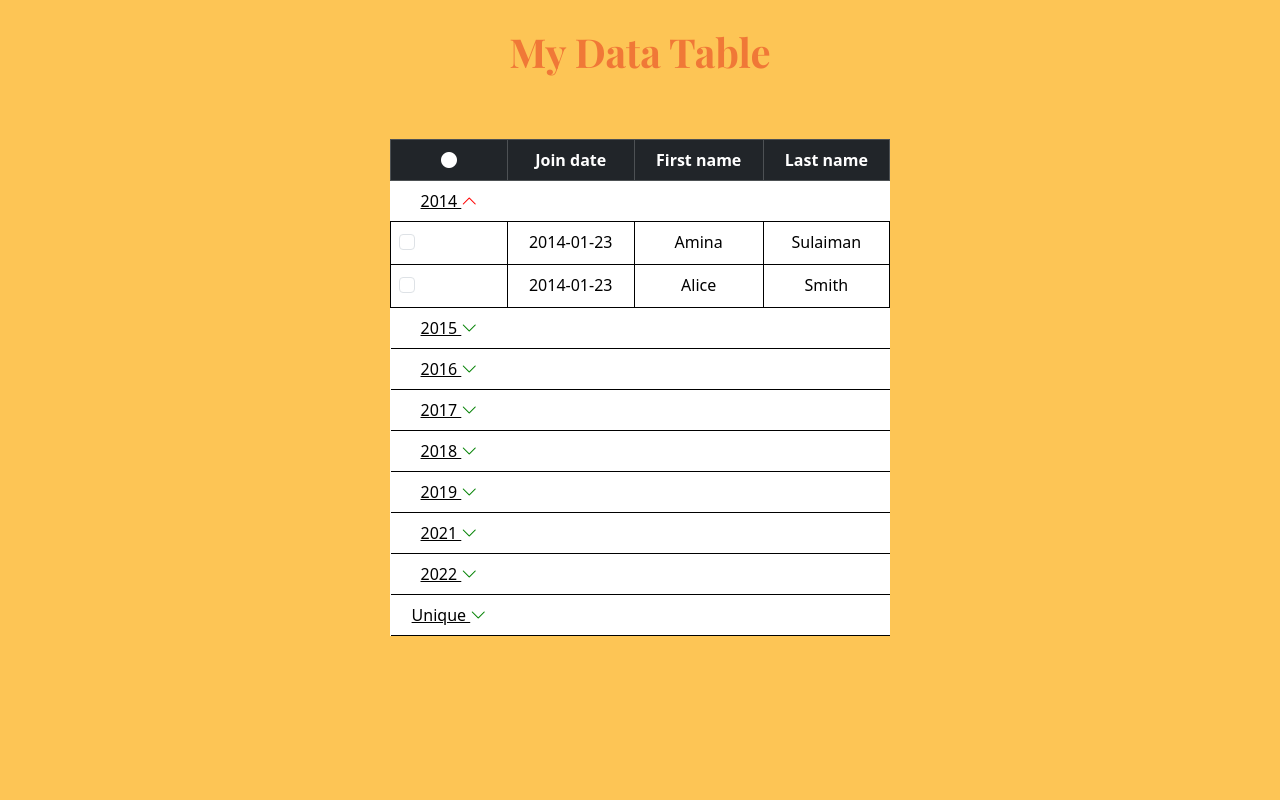
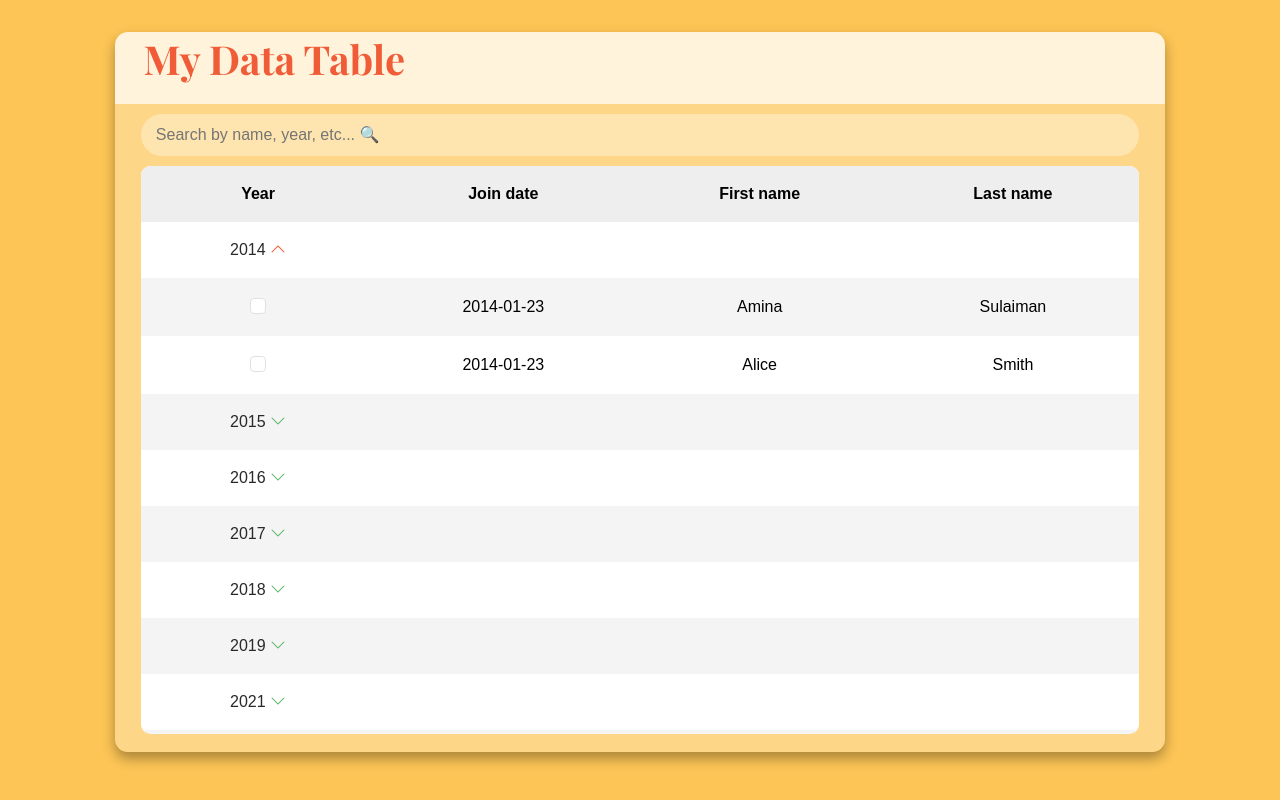
Before and after one commit to YoussefYFA/DataBurger, a website: page index.html in a window 1280 px wide. Both pictures are taken after a click on the element "2014". Drawn offline with nearby package versions, Linux system fonts and the light colour scheme; a web font is replaced by a local one.

```diff
--- a/index.html
+++ b/index.html
@@ -16,22 +16,36 @@
 </head>
 <body>
 
-
-    <div class="container">
-        <h1 class="titleX">My Data Table</h1>
-        <div class="table-container"><table class="tableX table table-bordered table-hover col text-center">
-        <thead class="table-dark">
+    <main class="table">
+        <section class="table-header">
+            <h1 class="my-title">My Data Table</h1>
+        </section>
+        <section class="input-group">
+            <!-- <i class="bi bi-search"></i> -->
+            <input type="search" placeholder="Search by name, year, etc... &#128269;"></input>
+        </section>
+        <section class="table-body">
+            <table>
+                <thead>
                     <tr>
-                <th><i id="#mycircle" class="bi bi-circle-fill"></i></th>
+                        <th>Year</th>
                         <th>Join date</th>
                         <th>First name</th>
                         <th>Last name</th>
                     </tr>
                 </thead>
-        <tbody class="table-striped">
+                <tbody>
+                    <!-- <tr>
+                        <th><i id="#mycircle" class="bi bi-circle-fill"></i></th>
+                        <th>Join date</th>
+                        <th>Join date</th>
+                        <th>First name</th>
+                        <th>Last name</th>
+                    </tr> -->
                 </tbody>
-    </table></div>
-</div>
+            </table>
+        </section>
+    </main>
 
 
 </body>
--- a/script.js
+++ b/script.js
@@ -17,6 +17,7 @@
   { firstName: "Bob", lastName: "Johnson", date: "2018-02-06" },
   { firstName: "Charlie", lastName: "Brown", date: "2016-07-11" },
   { firstName: "David", lastName: "Miller", date: "2015-05-19" },
+  // { firstName: "David", lastName: "Miller", date: "2015-05-19" },
   { firstName: "Emily", lastName: "Garcia", date: "2017-09-28" },
   { firstName: "Grace", lastName: "Anderson", date: "2011-10-15" },
   { firstName: "Henry", lastName: "Thomas", date: "2024-03-01" },
@@ -24,7 +25,7 @@
 
 const tableBody = document.querySelector("tbody");
 
-//1 this section sets up the year groups
+// this section groups the data by year
 
 let groupedData = {};
 let uniqueGroup = [];
@@ -63,22 +64,19 @@
 
   let html = ``;
 
-
   html += `
-  <tr class="table-rowA">
-    <td class="btn btn-link" data-bs-toggle="collapse" data-bs-target="[id^='content${year}']"  onclick="toggleChevron(this)">
-    ${yearCellContent}  <i class="bi bi-chevron-down chevron"></i></td>
+  <tr class="yearRow">
+    <td class="year-button" colspan="1" data-bs-toggle="collapse" onclick="toggleChevron(this)" data-bs-target="[id^='content${year}']"">
+    ${yearCellContent}  <i class="bi bi-chevron-down"></i></td> <td></td><td></td><td></td>
   </tr>
 
   `;
   for (let i = 0; i < groupedData[year].length; i++) {
-    //note: my form check has two faces. It both collapses the specific year row and deletes it too.
-    //I did the collapse first, then kept the code to show why I use this data-bs-target="[id^='content${year}']"
 
     html += `
     <tr class="collapse" id="content${year}-${i}">
 
-      <td><div class="form-check" data-bs-toggle="collapse" data-bs-target="#content${year}-${i}" onclick="deleteRow(this)">
+      <td><div class="form-check" onchange="highlightRow(this)">
       <input class="form-check-input" type="checkbox" value="" id="flexCheckDefault${i}">
       </div></td>
       <td>${groupedData[year][i].date}</td>
@@ -89,14 +87,64 @@
   }
   tableBody.insertAdjacentHTML("beforeend", html);
 
-  function deleteRow(element) {
-    let row = element.closest('tr');
-    row.remove();
+
+
+  //old full td code:
+  //<td><div class="form-check" data-bs-toggle="collapse" data-bs-target="#content${year}-${i}" onclick="deleteRow(this)">
+
+  function highlightRow(element) {
+    let row = element.closest("tr");
+    let checkbox = row.querySelector('input[type="checkbox"]');
+    if (checkbox.checked) {
+      row.classList.add("highlighted-Row");
+    } else {
+      row.classList.remove("highlighted-Row");
+    }
+    // makes it highlight the active checked rows
+    // row.remove();
   }
 
   function toggleChevron(element) {
     let chevron = element.querySelector("i");
+    let row = element.closest("tr");
+    let yearGroup = row.querySelector(".year-button").textContent.trim();
+
+    console.log("chevron year:", year);
     chevron.classList.toggle("bi-chevron-down");
     chevron.classList.toggle("bi-chevron-up");
+
+    if (yearGroup === "Unique") {
+      const rows = document.querySelectorAll(`[id^='contentUnique']`);
+      console.log(rows);
+      rows.forEach((row) => {
+      row.classList.remove("hide");
+
+    });
   }
+}}
+
+//The search function starts here
+
+let search = document.querySelector(".input-group input"),
+  table_rows = document.querySelectorAll("tbody tr");
+
+search.addEventListener("input", searchTable);
+
+function searchTable() {
+
+  table_rows.forEach((row, i) => {
+    if (search.value === "" && !row.classList.contains("yearRow")) {
+      row.classList.remove("show");
+      row.classList.remove("hide");
+      console.log("empty search");
+    } else {
+      row.classList.add("show");
+      let table_data = row.textContent.toLowerCase(),
+        search_data = search.value.toLowerCase();
+      row.classList.toggle("hide", table_data.indexOf(search_data) < 0);
+      // need to get back to next line to change the --delay value
+      //row.style.setProperty("--delay", i / 25 + "s");
+
+    }
+  });
 }
--- a/style.css
+++ b/style.css
@@ -1,61 +1,284 @@
 @import url("https://fonts.googleapis.com/css2?family=Google+Sans&display=swap");
 
+* {
+  margin: 0;
+  padding: 0;
+
+  box-sizing: border-box;
+  font-family: "Google Sans", sans-serif;
+}
+
+@media print {
+.table, .table__body {
+overflow: visible;
+height: auto !important;
+width: auto !important;
+}
+}
+
+@page {
+  size: landscape;
+  margin: 0;
+}
+
 body {
+  min-height: 100vh;
+  display: flex;
+  justify-content: center;
+  /* horizontal center everything*/
+  align-items: center;
+  /* vertical center everything*/
+
+
   background-color: #fdc555;
-  color: black !important;
+  /* background-color: #8C2B32 */
+
+}
+
+main.table {
+  width: 82vw;
+  height: 90vh;
+  background-color: rgba(255, 255, 255, 0.3);
+  /* can remove this to get flat color back */
+  backdrop-filter: blur(7px);
+  box-shadow: 0 .4rem .8rem #0005;
+  border-radius: .8rem ;
+
+  overflow: hidden;
+  }
+
+
+
+  th, td {
+    text-align: center;
+    align-content: center;
+  }
+
+
+table, th, td {
+
+  padding: 1rem;
+}
+
+.table-header {
+  width: 100%;
+  height: 10%;
+  background-color: rgba(255, 255, 255, 0.7);
+  /* background-color: white; */
+  padding: .8rem 1rem;
+  padding-top: .2rem;
+  padding-left: 2.7%;
+  border-radius: .8rem .8rem 0rem 0rem;
+}
+
+.my-title {
+  font-family: Playfair Display, serif !important;
+  /* font-size: 1.8rem; */
+  font-optical-sizing: auto;
+  font-weight: 700;
+  font-style: normal;
+  color: #f05c37;
+}
+
+.table-body {
+  width: 95%;
+  max-height: calc(82.5% - 1.6rem);
+  background-color: rgba(255, 255, 255, 0.5);
+
+  margin: 0rem auto;
+  border-radius: .6rem;
+
+  overflow: scroll;
+  overflow: overlay;
+  scrollbar-gutter: ignore;
+
+}
+
+tbody {
+  border-bottom: none;
+}
+
+.table-body::-webkit-scrollbar{
+  width: 0.5rem;
+  height: 0.5rem;
+  visibility: hidden;
+}
+
+.table-body:hover::-webkit-scrollbar{
+  visibility: visible;
+}
+
+.table-body::-webkit-scrollbar-thumb{
+  border-radius: 0.5rem;
+  background-color: #0004;
+  visibility: hidden;
+}
+
+.table-body:hover::-webkit-scrollbar-thumb{
+  visibility: visible;
+}
+
+.input-group {
+  width: 95%;
+  height: 5.9%;
+  background-color: #fff5;
+  padding: 0 .6rem;
+  border-radius: 2rem;
+
+  display: flex;
+  flex-direction: row;
+  justify-content: center;
   align-items: center;
+
+  transition: .2s;
+
+  margin: .6rem auto;
+  overflow: visible;
+}
+
+.input-group:hover {
+  /* width: 100%; */
+  background-color: #fff8;
+  box-shadow: 0 .1rem .4rem #0002;
+}
+
+.input-group:focus-within {
+  background-color: white;
+  box-shadow: 0 .1rem .4rem #0002;
+}
+
+.input-group i {
+  float: right;
+  width: 1.2rem;
+  height: 1.2rem;
+}
+
+.input-group input {
+  width: 100%;
+  padding: 0 .5rem 0 .3rem;
+  background-color: transparent;
+  border: none;
+  outline: none;
+  text-align: left;
 }
 
 
-.container {
-  display: grid;
-  place-items: center;
-  height: 85vh;
+.form-check {
+  display: flex !important;
+  flex-direction: column;
+  align-items: center !important;
+  text-align: center !important;
+
 }
 
-.table-container {
-border: 20px black !important;
+table {
+  width: 100%;
+  border: 0px ;
 }
 
-.titleX {
-  font-family: Playfair Display, serif !important;
-  font-optical-sizing: auto;
-  font-weight: 700;
-  font-style: normal;
-  color: #F07837;
+thead {
+  border: none !important;
 }
 
-.table {
-  /* border-radius: 20px;  */
-  background-color: white;
+thead th {
+  position: sticky;
+  top: 0;
+  left: 0;
+  background-color: rgb(238, 238, 238);
 }
-.tableX {
-  width: 500px !important;
-  border: 20px black ;
+
+
+tbody tr:nth-child(even) {
+  background-color: #0000000b;
+}
+
+tbody tr:hover {
+  background-color: rgb(253, 197, 85, .5);
+}
+
+tbody tr {
+  --delay: .1s;
+  transition: .5s ease-in-out var(--delay), background-color 0s;
+}
+
+tbody tr.hide {
+  /* opacity: 0; */
+  transform: translateX(40%);
+  background-color: red;
+  height: 1px;
+  display: none;
 
 }
+
+tbody tr td,
+tbody tr td p {
+    transition: .2s ease-in-out;
+}
+
+tbody tr.hide td,
+tbody tr.hide td i,
+tbody tr.hide td p,
+tbody tr.hide td div,
+tbody tr.hide td div input {
+    padding: 0;
+    margin: 0px;
+    border: none;
+    width: 0px;
+    height: 0px;
+    font: 0px / 0px sans-serif;
+    transition: .8s ease-in-out .5s;
+}
+
+
+.year-button p {
+  color: rgb(119, 230, 138, .75);
+  padding-left: 20px;
+  /* background-color: white; */
+}
+
+.form-check-input:checked {
+  background-color: rgba(92, 184, 107, 0.75);
+  border-color: rgb(119, 230, 138, .75);
+}
+
+.form-check-input:focus {
+  border-color: rgb(119, 230, 138, .75);
+  box-shadow: 0 0 0 0.25rem rgb(119, 230, 138, .75);
+}
+
+.highlighted-Row {
+  background-color: rgb(119, 230, 138, .75)  !important;
+}
+
+/* ------ */
 
 .collapsing {
   transition-duration: 0s !important;
 }
-
 .chevron {
   transition: transform 2s !important;
 }
-
 .bi-chevron-up {
-  color: red;
+  color: #f05c37;
+  transform: rotate(180deg) !important;
+  transition: transform 2s !important;
+}
+.bi-chevron-down {
+  color: rgba(92, 184, 107);
   transform: rotate(180deg) !important;
   transition: transform 2s !important;
 }
 
-.bi-chevron-down {
-  color: green;
-  transform: rotate(180deg) !important;
-  transition: transform 2s !important;
+.yearRow {
+  cursor: pointer;
+  color: rgb(41, 41, 41);
 }
 
-.table-rowA {
-  cursor: pointer;
+.row {
+  transition: opacity 1s ease;
+}
+
+.blue {
+  background-color: blue;
   color: blue;
 }
```
Also changed, not shown: .gitignore.txt (added). Lines whose indentation alone changed are shown as unchanged.
